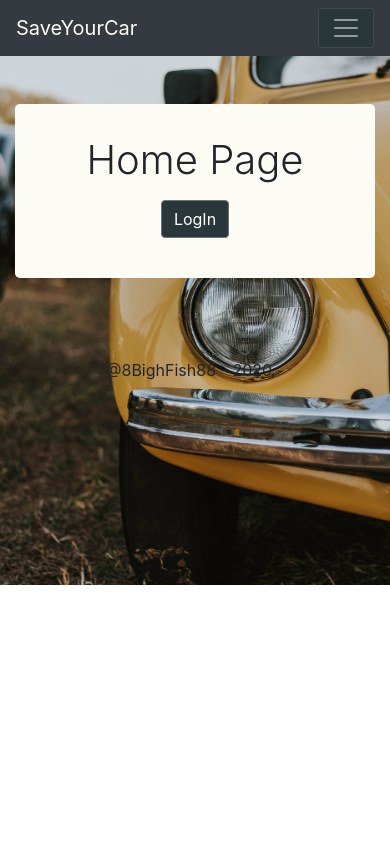
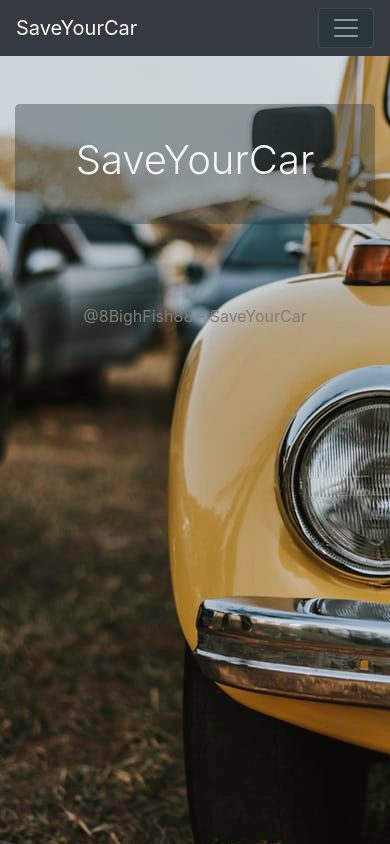
Before and after one commit to 8BigFish88/SaveYourCar_React_FrontEnd, a React (Create React App) app: page / in a window 390 px wide. Built offline with nearby package versions, Linux system fonts and the light colour scheme.

Commit message:
add styles background

```diff
--- a/src/App.css
+++ b/src/App.css
@@ -1,7 +1,17 @@
-body {
-  background-image: url("./background.jpg");
-  background-size: cover;
-  background-repeat: no-repeat;
+@media (min-width: 800px) {
+  body {
+    background-image: url("./background.jpg");
+    background-size: cover;
+    background-repeat: no-repeat;
+  }
+}
+
+@media (max-width: 800px) {
+  body {
+    background-image: url("./background_mobile.jpg");
+    background-size: auto;
+    background-repeat: no-repeat;
+  }
 }
 
 .form-signin {
@@ -38,7 +48,7 @@ body {
   padding-top: 3rem;
   padding-bottom: 3rem;
   margin-bottom: 0;
-  background-color: #fcfcf5 !important;
+  background: rgba(43, 59, 62, 0.4) !important;
 }
 @media (min-width: 768px) {
   .jumbotron {
@@ -53,6 +63,7 @@ body {
 
 .jumbotron h1 {
   font-weight: 300;
+  color: whitesmoke;
 }
 
 .jumbotron .container {
@@ -61,7 +72,10 @@ body {
 
 footer {
   padding-top: 3rem;
-  padding-bottom: 3rem;
+  padding-bottom: 1rem;
+  position: relative;
+  align-content: initial;
+  color: #7e7e7b;
 }
 
 footer p {
@@ -79,8 +93,3 @@ a:hover {
 button {
   background-color: #29363a !important;
 }
-
-footer {
-  position: relative;
-  align-content: initial;
-}
--- a/src/components/Footer.js
+++ b/src/components/Footer.js
@@ -1,7 +1,9 @@
 import React, { Component } from "react";
 
 const Footer = () => (
-  <footer className="page-footer text-center">@8BighFish88 - 2020 -</footer>
+  <footer className="page-footer text-center">
+    @8BighFish88 - SaveYourCar
+  </footer>
 );
 
 export default Footer;
--- a/src/components/HomeComponent.js
+++ b/src/components/HomeComponent.js
@@ -41,7 +41,7 @@ function Cars({ id }) {
           ) : (
             items.cars.map(item => {
               return (
-                <div className="mb-4 col-lg-3" key={item.id}>
+                <div className="mb-4 col-lg-4 col-sm-12 " key={item.id}>
                   <Link to={`/users/${id}/cars/${item.id}`}>
                     <button
                       onClick={() => {
--- a/src/routes/Cars.js
+++ b/src/routes/Cars.js
@@ -36,7 +36,7 @@ function Cars({ match }) {
           ) : (
             items.map(item => {
               return (
-                <div className="mb-4 col-lg-3" key={item.id}>
+                <div className="mb-4 col-lg-4 col-sm-12" key={item.id}>
                   <Link to={`/users/${match.params.id}/cars/${item.id}`}>
                     <button className="btn btn-block btn-secondary m-2 ">
                       {item.name}
--- a/src/routes/Home.js
+++ b/src/routes/Home.js
@@ -20,10 +20,7 @@ const Home = props => {
         </div>
       ) : (
         <div className="jumbotron mt-5">
-          <h1>Home Page</h1>
-          <Link to="/login">
-            <button className="btn btn-secondary m-2">LogIn</button>
-          </Link>
+          <h1 className="elegantshadow">SaveYourCar</h1>
         </div>
       )}
     </React.Fragment>
```
Also changed, not shown: src/background_mobile.jpg (added).
